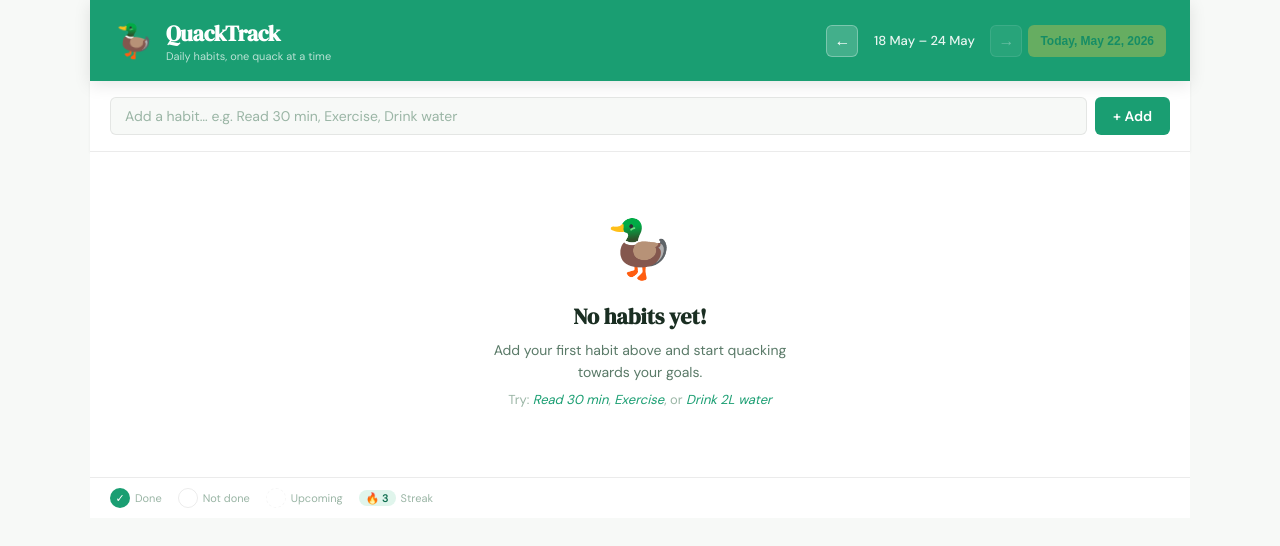
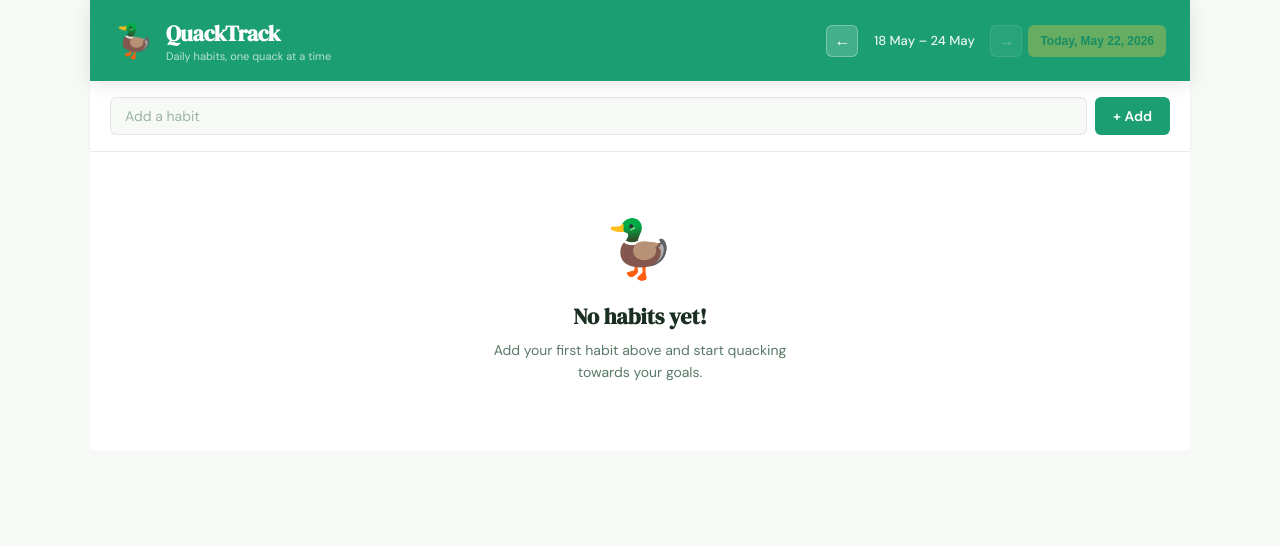
Before and after one commit to emarinkh/QUACKTRACK, a plain HTML site: page index.html in a window 1280 px wide. Drawn offline with Linux system fonts and the light colour scheme.

Commit message:
Clean up habit tracker UI copy

```diff
--- a/index.html
+++ b/index.html
@@ -1,21 +1,9 @@
-<!--<!DOCTYPE html>
-<html  lang="en">
-
-</html>
-<do
-ctypehtml>
-
-
-</doctypehtml>
--->
-
-
 <!DOCTYPE html>
 <html lang="en">
 <head>
 <meta charset="UTF-8" />
 <meta name="viewport" content="width=device-width, initial-scale=1.0" />
-<title>QuackTrack 🦆</title>
+<title>QuackTrack</title>
 <link rel="preconnect" href="https://fonts.googleapis.com" />
 <link href="https://fonts.googleapis.com/css2?family=DM+Serif+Display&family=DM+Sans:wght@400;500;600&display=swap" rel="stylesheet" />
 <link rel="stylesheet" href="style.css" />
@@ -41,13 +29,13 @@ ctypehtml>
     </div>
   </header>
 
-  <!-- ADD HABIT BAR -->
+  <!-- ADDING HABIT BAR-->
   <div class="add-bar">
     <input
       type="text"
       id="habitInput"
       class="habit-input"
-      placeholder="Add a habit… e.g. Read 30 min, Exercise, Drink water"
+      placeholder="Add a habit"
       maxlength="50"
       autocomplete="off"
     />
@@ -67,16 +55,7 @@ ctypehtml>
     <div class="empty-duck">🦆</div>
     <h2>No habits yet!</h2>
     <p>Add your first habit above and start quacking towards your goals.</p>
-    <p class="empty-hint">Try: <em>Read 30 min</em>, <em>Exercise</em>, or <em>Drink 2L water</em></p>
   </div>
-
-  <!-- FOOTER LEGEND -->
-  <footer class="legend">
-    <span class="legend-item"><span class="check-done-ex">✓</span> Done</span>
-    <span class="legend-item"><span class="check-empty-ex"></span> Not done</span>
-    <span class="legend-item"><span class="check-future-ex"></span> Upcoming</span>
-    <span class="legend-item"><span class="streak-ex">🔥 3</span> Streak</span>
-  </footer>
 
 </div>
 
--- a/style.css
+++ b/style.css
@@ -402,57 +402,6 @@ tr:hover .del-btn { opacity: 1; }
   margin: 0 auto 6px;
   line-height: 1.6;
 }
-.empty-hint { color: var(--text-muted) !important; font-size: 13px !important; }
-.empty-hint em { font-style: italic; color: var(--duck-green); }
-
-/* ===== LEGEND ===== */
-.legend {
-  display: flex;
-  gap: 16px;
-  flex-wrap: wrap;
-  padding: 10px 20px;
-  background: var(--surface);
-  border-top: 1px solid var(--border);
-  font-size: 11px;
-  color: var(--text-muted);
-}
-.legend-item {
-  display: flex;
-  align-items: center;
-  gap: 5px;
-}
-.check-done-ex {
-  width: 20px; height: 20px;
-  border-radius: 50%;
-  background: var(--duck-green);
-  color: #fff;
-  font-size: 11px;
-  display: inline-flex;
-  align-items: center;
-  justify-content: center;
-}
-.check-empty-ex {
-  width: 20px; height: 20px;
-  border-radius: 50%;
-  border: 1.5px solid var(--border);
-  display: inline-block;
-}
-.check-future-ex {
-  width: 20px; height: 20px;
-  border-radius: 50%;
-  border: 1.5px dashed var(--border);
-  opacity: 0.5;
-  display: inline-block;
-}
-.streak-ex {
-  background: var(--duck-green-light);
-  color: var(--duck-green-dark);
-  border-radius: var(--radius-pill);
-  padding: 1px 7px;
-  font-size: 11px;
-  font-weight: 600;
-}
-
 /* ===== MODAL ===== */
 .modal-overlay {
   position: fixed;
@@ -531,8 +480,7 @@ tr:hover .del-btn { opacity: 1; }
   .week-range { min-width: 90px; font-size: 12px; }
   .add-bar { padding: 12px 14px; }
   .habit-name-text { max-width: 90px; font-size: 13px; }
-  .legend { gap: 10px; padding: 8px 14px; }
-  .today-btn { display: none; }
+  .today-btn { flex: 1 1 100%; }
 }
 
 @media (min-width: 1200px) {
```
